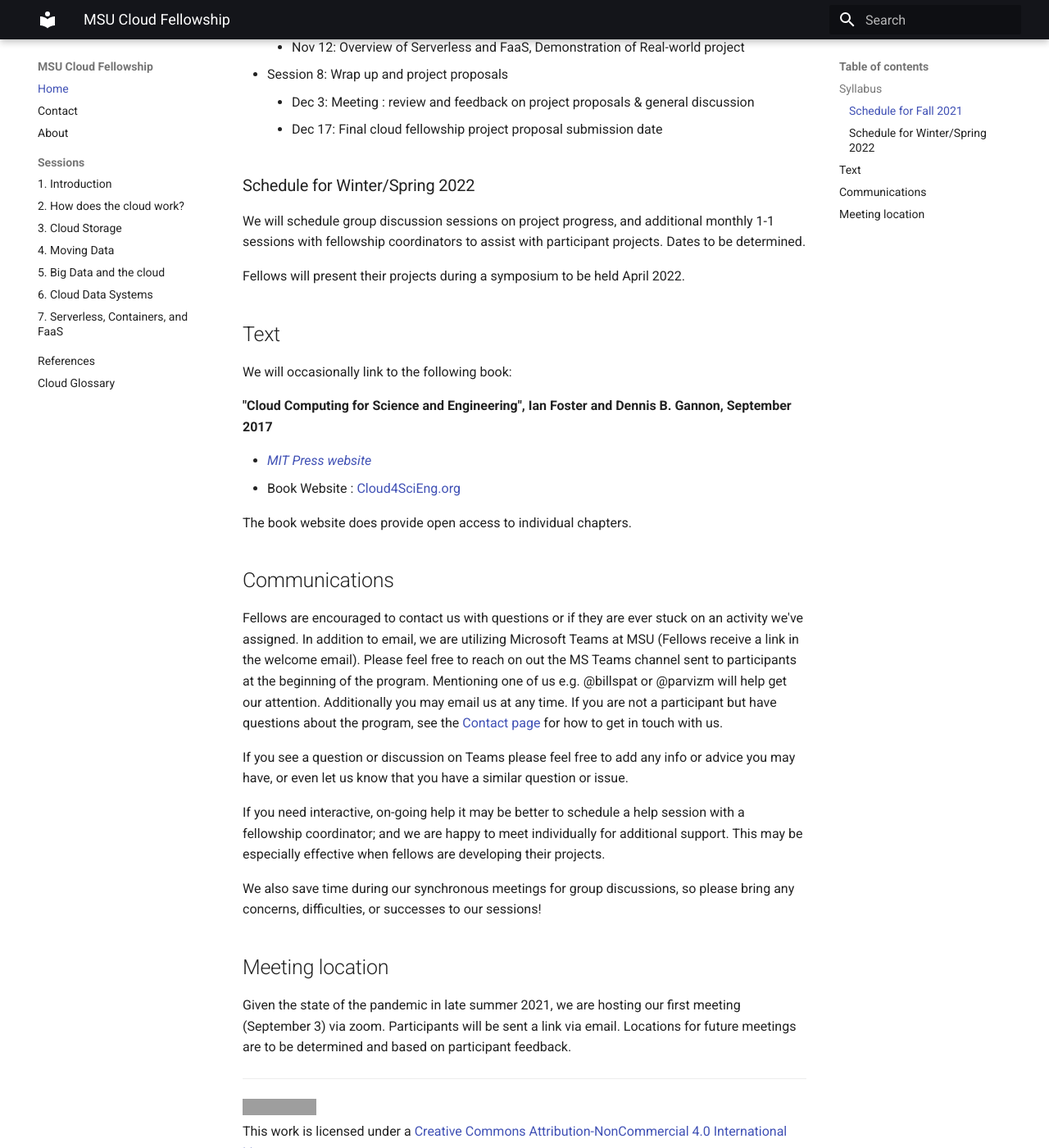
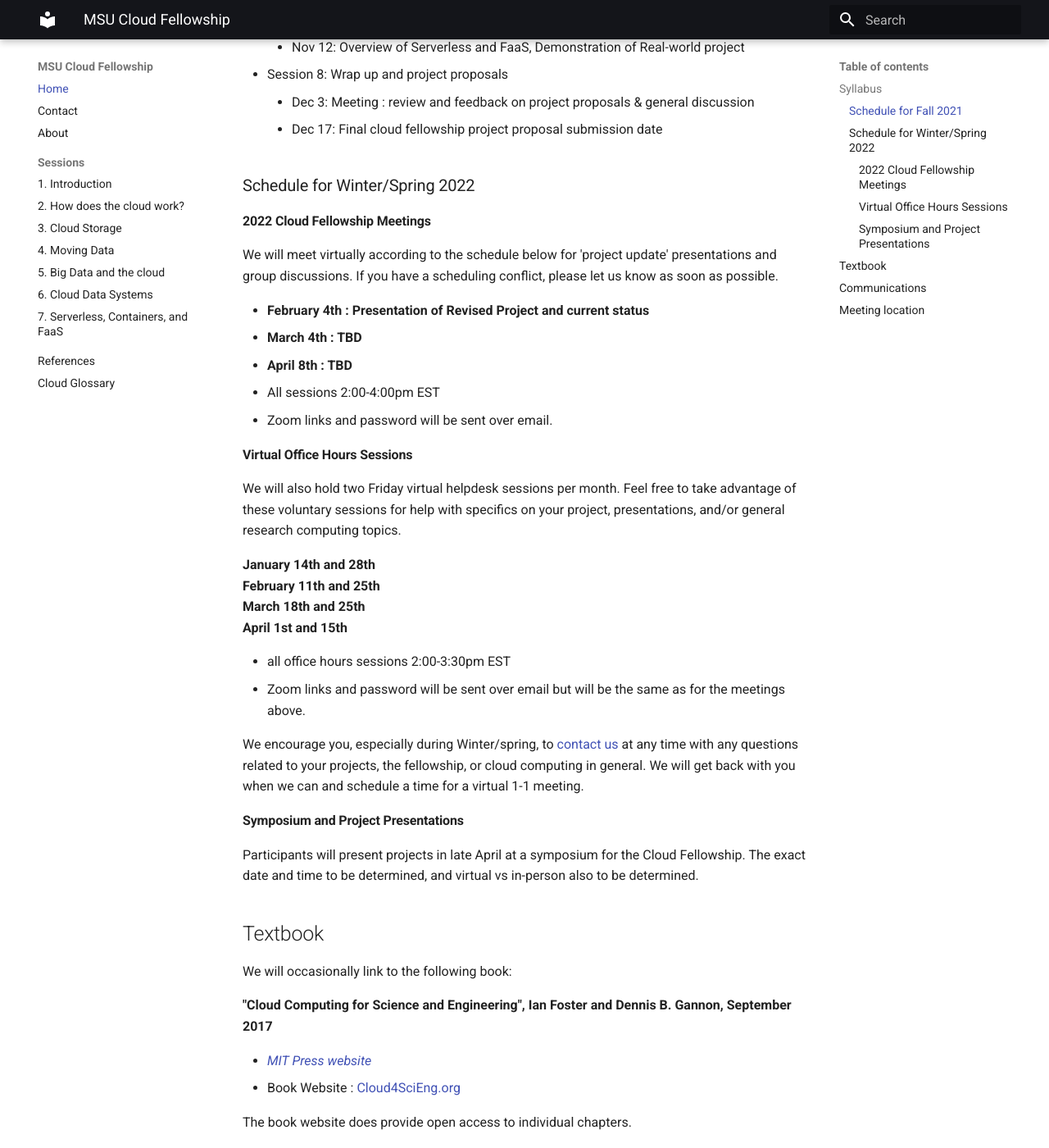
Before and after one commit to msucloudfellowship/msucloudfellowship.github.io, an MkDocs documentation site: the page built from docs/index.md, in a window 1280 px wide and 1400 px high, scrolled down 1160 px. Shown: the whole window at 82% size. Built offline with MkDocs 1.6.1 and Material for MkDocs 9.7.7, drawn with Linux system fonts in a browser that asks for light colours; grey boxes are pictures that could not be loaded.

Commit message:
add schedule for winter/spring 2022 to home page

```diff
--- a/docs/index.md
+++ b/docs/index.md
@@ -34,11 +34,36 @@ The program runs from Fall 2021 to Spring 2022 semester.  Sessions are organized
 
 ### Schedule for Winter/Spring 2022
 
-We will schedule group discussion sessions on project progress, and additional monthly 1-1 sessions with fellowship coordinators to assist with participant projects. Dates to be determined.
+#### 2022 Cloud Fellowship Meetings
 
-Fellows will present their projects during a symposium to be held April 2022.
+We will meet virtually according to the schedule below for 'project update' presentations and group discussions. If you have a scheduling conflict, please let us know as soon as possible.
 
-## Text
+ - **February 4th : Presentation of Revised Project and current status**
+ - **March 4th : TBD**
+ - **April 8th : TBD**
+
+ - All sessions 2:00-4:00pm EST
+ - Zoom links and password will be sent over email.
+
+#### Virtual Office Hours Sessions
+
+We will also hold two Friday virtual helpdesk sessions per month.  Feel free to take advantage of these voluntary sessions for help with specifics on your project, presentations, and/or general research computing topics.
+
+**January 14th and 28th <br>
+February 11th and 25th <br>
+March 18th and 25th <br>
+April 1st and 15th**
+
+ - all office hours sessions 2:00-3:30pm EST
+ - Zoom links and password will be sent over email but will be the same as for the meetings above.
+
+We encourage you, especially during Winter/spring, to [contact us](contact) at any time with any questions related to your projects, the fellowship, or cloud computing in general.  We will get back with you when we can and schedule a time for a virtual 1-1 meeting.
+
+#### Symposium and Project Presentations
+
+Participants will present projects in late April at a symposium for the Cloud Fellowship.  The exact date and time to be determined, and virtual vs in-person also to be determined.
+
+## Textbook
 
 We will occasionally link to the following book:
 
```
